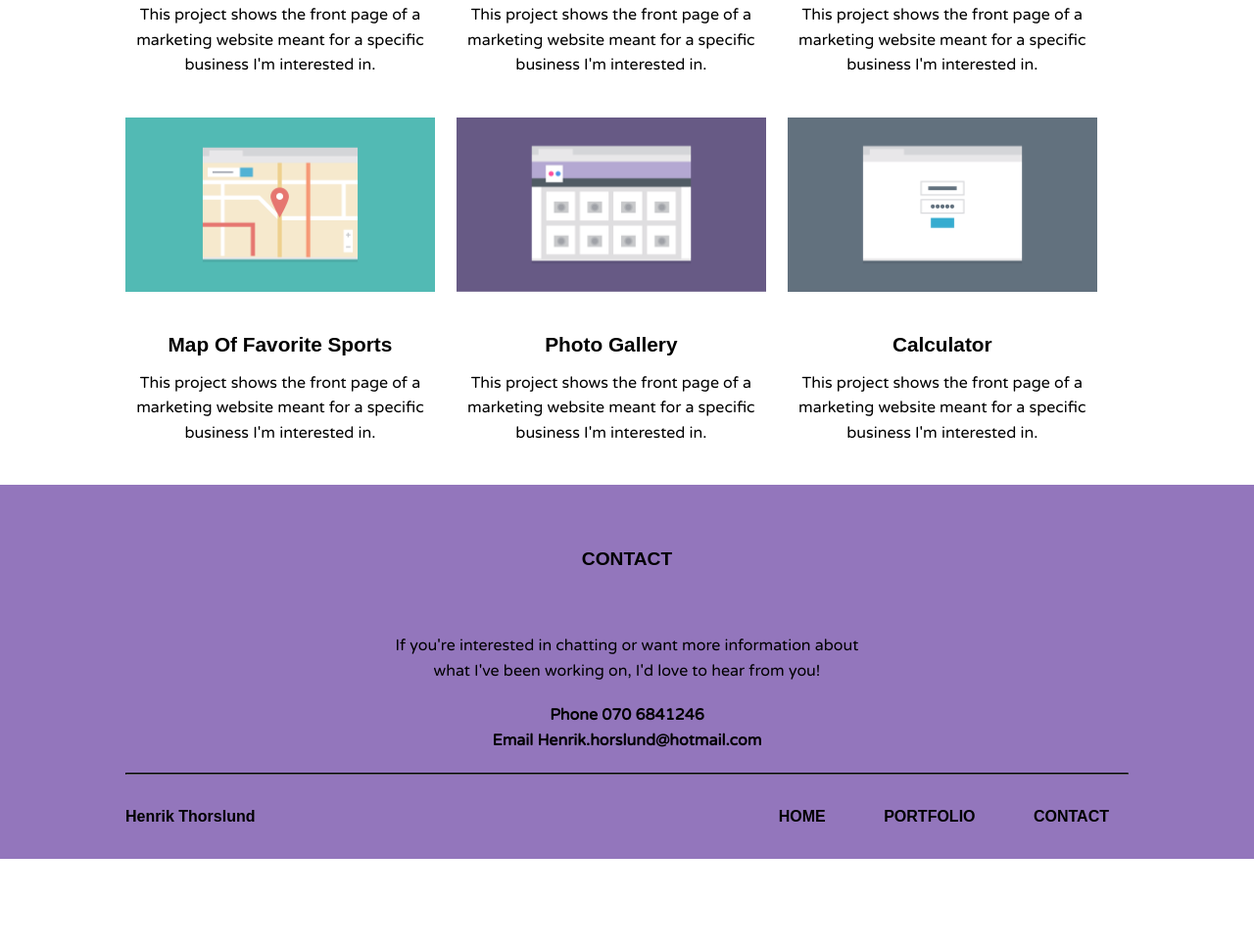
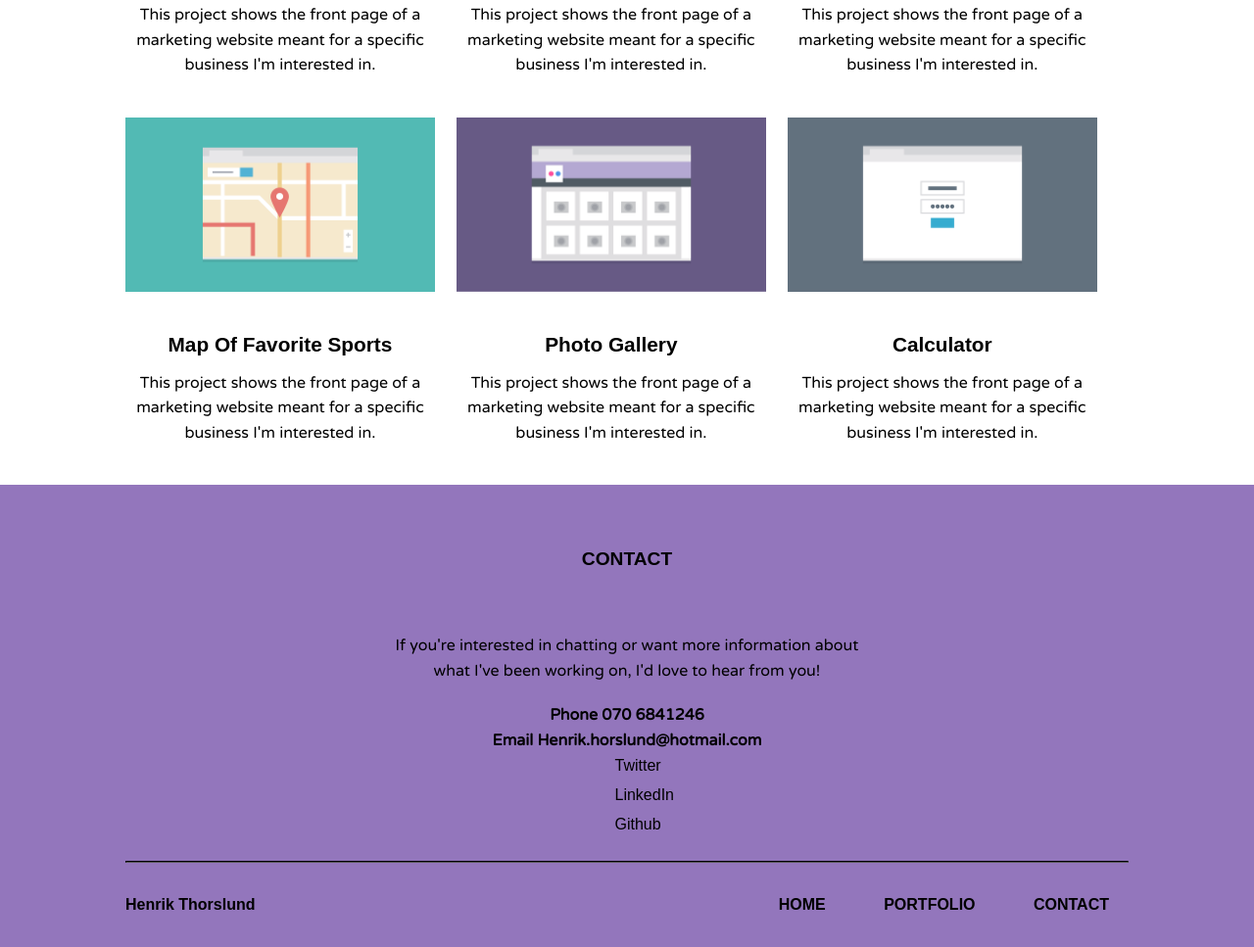
Before and after one commit to HenrikThorslund/techdegree-project-2, a plain HTML site: page techdegree-project-2/index.html in a window 1280 px wide. Shown: the part 917-1884 px from the top of the page at 98% size. Before the commit the page ends 1794 px from the top, so only its background shows below. Drawn offline with Linux system fonts and the light colour scheme; a web font is replaced by a local one.

Commit message:
Add files via upload

```diff
--- a/techdegree-project-2/css/style.css
+++ b/techdegree-project-2/css/style.css
@@ -81,6 +81,21 @@ hr {
   border-color: black;
   margin-top: 20px;
 }
+
+a.social {
+  display: inline-block;
+  margin-left: 5px;
+  width: 30px;
+  height: 30px;
+  background-size: 30px 30px;
+  opacity: 1;
+  transition: all .5s;
+}
+
+a.social:hover {
+  opacity: 1;
+}
+
 
 
 /* =================================
--- a/techdegree-project-2/index.html
+++ b/techdegree-project-2/index.html
@@ -2,13 +2,13 @@
 <html lang="en" dir="ltr">
   <head>
   <meta charset="utf-8">
+  <title>Henrik Thorslund Portfolio</title>
   <meta name="viewport" content="width=device-width, initial-scale=1">
-    <title>Henrik Thorslund Portfolio</title>
     <link rel="stylesheet" href="css/normalize.css">
     <link rel="stylesheet" href="css/style.css">
    <link href='https://fonts.googleapis.com/css?family=Varela+Round' rel='stylesheet' type='text/css'>
    <link href='https://fonts.google.com/specimen/Anton?selection.family=Anton' rel='stylesheet' type='text/css'>
-  </head>
+</head>
 
   <body>
     <header class="main-header clearfix">
@@ -21,6 +21,8 @@
               <li class="home"><a href="#">Home</a></li>
               <li class="portfolio"><a href="#portfolio">Portfolio</a></li>
               <li><a href="#contact">Contact</a></li>
+              <li class="media"><a href="#media">media</a></li>
+
             </ul>
           </nav>
         </div>
@@ -100,7 +102,18 @@
         <div class="contact-info">
           <p>Phone 070 6841246</p>
           <p>Email Henrik.horslund@hotmail.com</p>
+
+          <ul id="media">
+            <li><a href="https://twitter.com/HenrikThorslund" class="social twitter">Twitter</a></li>
+            <li><a href="https://www.linkedin.com/in/henrik-thorslund-2bbb70168/" class="social linkedin">LinkedIn</a></li>
+            <li><a href="https://github.com/HenrikThorslund" class="social github">Github</a></li>
+        </ul>
+
         </div>
+
+
+
+
 
         <hr><!--Line-->
 
@@ -113,6 +126,9 @@
               <li class="portfolio"><a href="#portfolio">portfolio</a></li>
               <li><a href="#contact">contact</a></li>
             </ul>
+
+
+
           </nav><!--close footer-nav-->
         </div><!--close footer-->
       </div><!--close container-->
```
Also changed, not shown: techdegree-project-2/images/BackGround.jpg (added), techdegree-project-2/images/Henrik.jpg, techdegree-project-2/images/HenrikTh.jpg (added), techdegree-project-2/images/github.svg (added), techdegree-project-2/images/linkedin.svg (added), techdegree-project-2/images/me.png (added), techdegree-project-2/images/twitter.svg (added).
